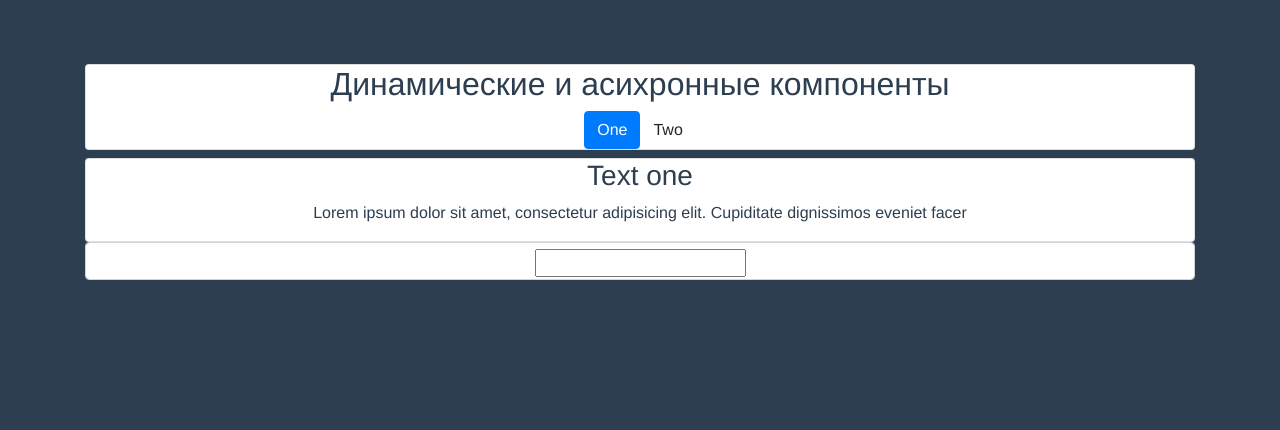
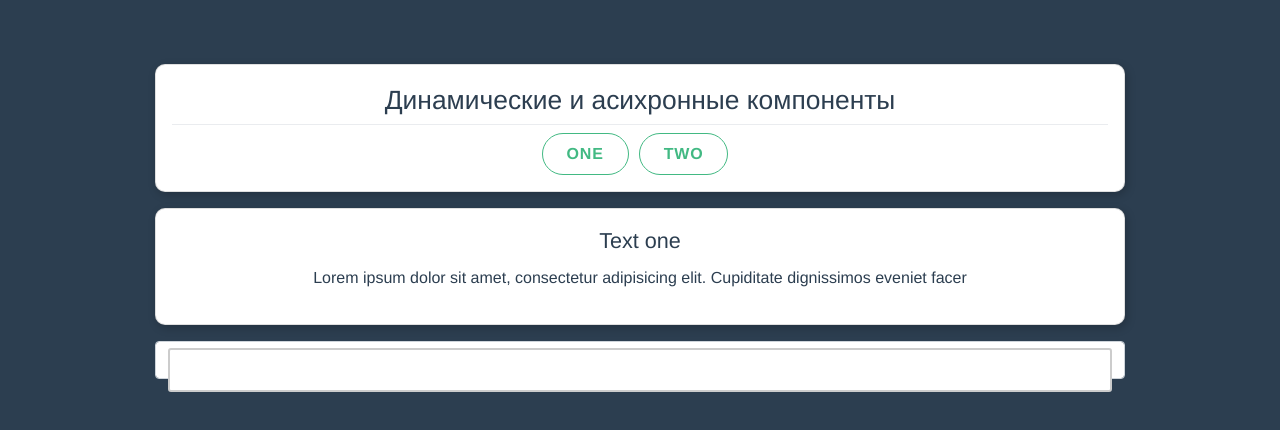
Before and after one commit to makaev-mk/test-vue, a Vue app: page / in a window 1280 px wide. Shown: the top 430 px of the page. Built offline with nearby package versions, Linux system fonts and the light colour scheme.

Commit message:
динамические компоненты keep-alive

```diff
--- a/src/App.vue
+++ b/src/App.vue
@@ -29,12 +29,23 @@ export default {
       active: 'one'
     }
   },
+  mounted() {
+    setTimeout(()=>{
+      this.componentName = 'new comp name'
+    }, 1500)
+  }
+  ,
   computed: {
-    componentName() {
-      // if (this.active === 'one') {
-      //   return 'app-text-one'
-      // }
-      return 'app-text-' + this.active
+    // componentName() {
+    //   return 'app-text-' + this.active
+    // },
+    componentName: {
+      get() {
+        return 'app-text-' + this.active
+      },
+      set(value) {
+        console.log('compo', value)
+      }
     },
     oneColor() {
       return this.active === 'one' ? 'btn-primary' : ''
--- a/src/style.css
+++ b/src/style.css
@@ -1,8 +1,266 @@
+
+@import url('https://fonts.googleapis.com/css2?family=Inter:wght@400;500;600&display=swap');
+
 * {
-    padding: 0;
-    margin: 0;
+    box-sizing: border-box;
 }
 
 body {
+    font-family: Inter, Roboto, Oxygen, Fira Sans, Helvetica Neue, sans-serif;
+    -webkit-font-smoothing: antialiased;
+    -moz-osx-font-smoothing: grayscale;
+    font-size: 16px;
+    color: #2c3e50;
     background: #2c3e50;
 }
+
+hr {
+    margin: 1rem 0;
+}
+
+strong,
+.bold {
+    font-weight: 500;
+}
+
+ol,
+p,
+ul {
+    line-height: 1.7;
+}
+
+a {
+    color: #3eaf7c;
+    font-weight: 500;
+    text-decoration: none;
+}
+
+h1,
+h2,
+h3,
+h4,
+h5,
+h6 {
+    font-weight: 500;
+    line-height: 1.45;
+}
+
+h1 {
+    font-size: 2.2rem;
+    font-weight: 600;
+}
+
+h2 {
+    font-size: 1.65rem;
+    padding-bottom: 0.3rem;
+    border-bottom: 1px solid #eaecef;
+}
+
+h3 {
+    font-size: 1.35rem;
+}
+
+/*.primary {*/
+/*    color: #42b983;*/
+/*}*/
+
+/*.danger {*/
+/*    color: #e53935;*/
+/*}*/
+
+.btn {
+    color: #42b983;
+    position: relative;
+    place-content: center;
+    place-items: center;
+    width: fit-content;
+    border-radius: 99px;
+    letter-spacing: 0.05em;
+    border: 1px solid #42b983;
+    text-decoration: none;
+    text-transform: uppercase;
+    margin-right: 10px;
+    padding: 0.5rem 1.5rem;
+    white-space: nowrap;
+    font-weight: 700;
+    outline: none;
+    background: #fff;
+    transition: all 0.22s;
+}
+
+.btn:hover {
+    cursor: pointer;
+    opacity: 0.8;
+}
+
+.btn:active {
+    box-shadow: inset 1px 1px 1px rgba(0, 0, 0, 0.3);
+}
+
+.btn.primary {
+    background: #42b983;
+    color: #fff;
+}
+
+.btn.danger {
+    background: #e53935;
+    color: #fff;
+    border-color: #e53935;
+}
+
+.btn.warning {
+    background: #c25205;
+    color: #fff;
+    border-color: #c25205;
+}
+
+.container {
+    margin: 0 auto;
+    max-width: 1000px;
+}
+
+.pt-2 {
+    padding-top: 2rem;
+}
+
+.pt-1 {
+    padding-top: 1rem;
+}
+
+.pt-5 {
+    padding-top: 5rem;
+}
+
+.form-control {
+    position: relative;
+    margin-bottom: 0.5rem;
+}
+
+.form-control input,
+.form-control select {
+    margin: 0;
+    outline: none;
+    border: 2px solid #ccc;
+    display: block;
+    width: 100%;
+    color: #2c3e50;
+    padding: 0.5rem 1.5rem;
+    border-radius: 3px;
+    font-size: 1rem;
+}
+
+.form-checkbox {
+    margin-bottom: 1rem;
+}
+
+.form-checkbox .label {
+    display: block;
+    margin: 0 0 0.3rem 0.3rem;
+    font-weight: 500;
+}
+
+.form-checkbox .checkbox input {
+    margin-right: 1rem;
+}
+
+.form-control label {
+    display: block;
+    margin: 0 0 0.3rem 0.3rem;
+    font-weight: 500;
+}
+
+.form-control input:active,
+.form-control input:focus {
+    transition: border 0.22s;
+    border: 2px solid #42b983;
+}
+
+.card {
+    padding: 1rem;
+    margin-bottom: 1rem;
+    border-radius: 10px;
+    box-shadow: 2px 3px 10px rgba(0, 0, 0, 0.2);
+    background: #fff;
+}
+
+.card.marked {
+    border: 4px solid #42b983;
+}
+
+.card.center {
+    display: flex;
+    flex-direction: column;
+    align-items: center;
+}
+
+.list {
+    margin: 0;
+    padding: 0;
+    list-style: none;
+}
+
+.list-item {
+    display: flex;
+    align-items: center;
+    justify-content: space-between;
+    padding: 0.5rem 0;
+}
+
+.alert {
+    padding: 1rem 1.5rem;
+    border-left-width: .5rem;
+    border-left-style: solid;
+    margin: 1rem 0;
+    position: relative;
+    border-bottom-right-radius: 2px;
+    border-top-right-radius: 2px;
+}
+
+.alert.primary {
+    border-color: #42b983;
+    background-color: #f8f8f8;
+}
+
+.alert.danger {
+    border-color: #e53935;
+    background-color: #f8f8f8;
+}
+
+.alert.warning {
+    border-color: #c25205;
+    background-color: #f8f8f8;
+}
+
+.alert p {
+    color: #222;
+    line-height: 1.7;
+}
+
+.alert-title {
+    text-transform: uppercase;
+    font-weight: 600;
+    margin-bottom: -.4rem;
+    color: #222;
+}
+
+.modal {
+    position: fixed;
+    top: 60px;
+    width: 600px;
+    padding: 1rem;
+    background: #fff;
+    z-index: 1000;
+    left: 50%;
+    border-radius: 10px;
+    transform: translateX(-50%);
+    box-shadow: 2px 3px 10px rgba(0, 0, 0, 0.2);
+}
+
+.modal-backdrop {
+    position: fixed;
+    top: 0;
+    right: 0;
+    left: 0;
+    bottom: 0;
+    background: rgba(0, 0, 0, .35);
+}
```
